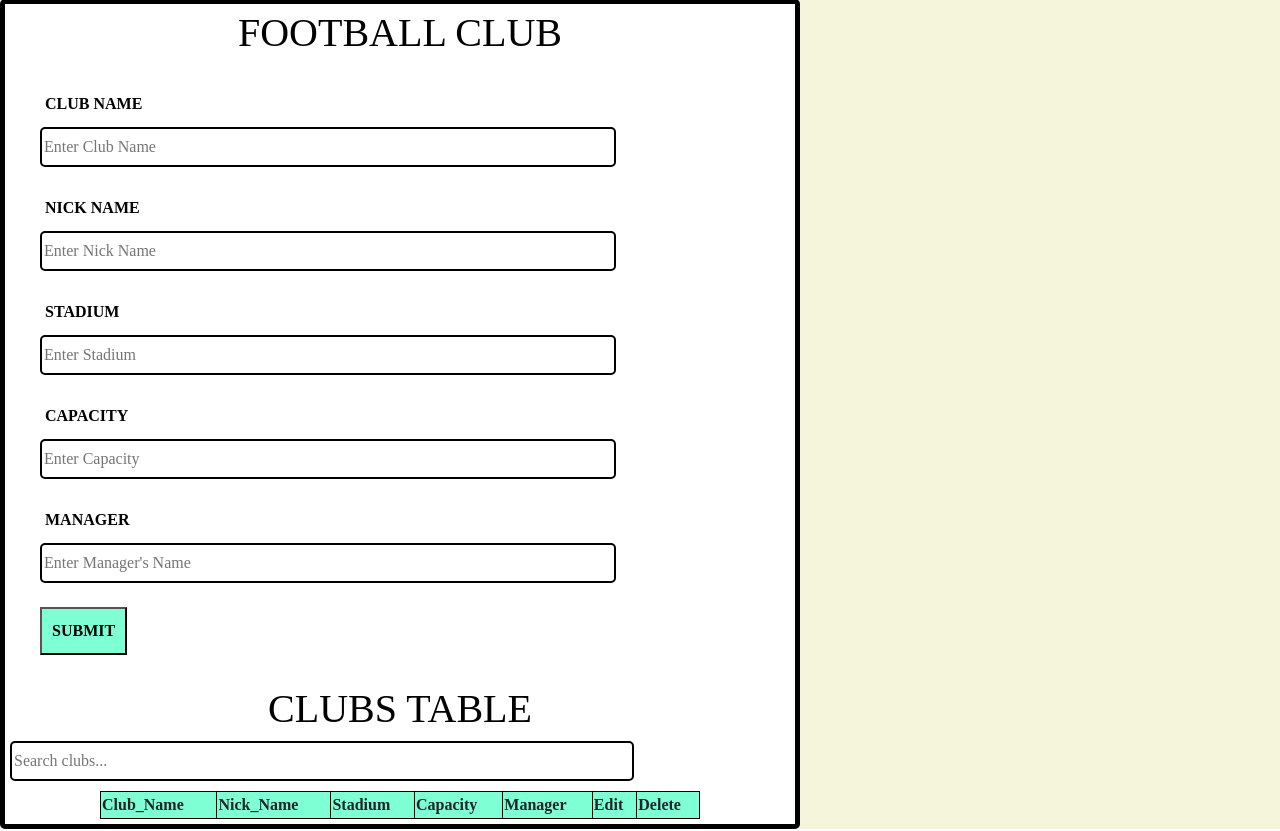
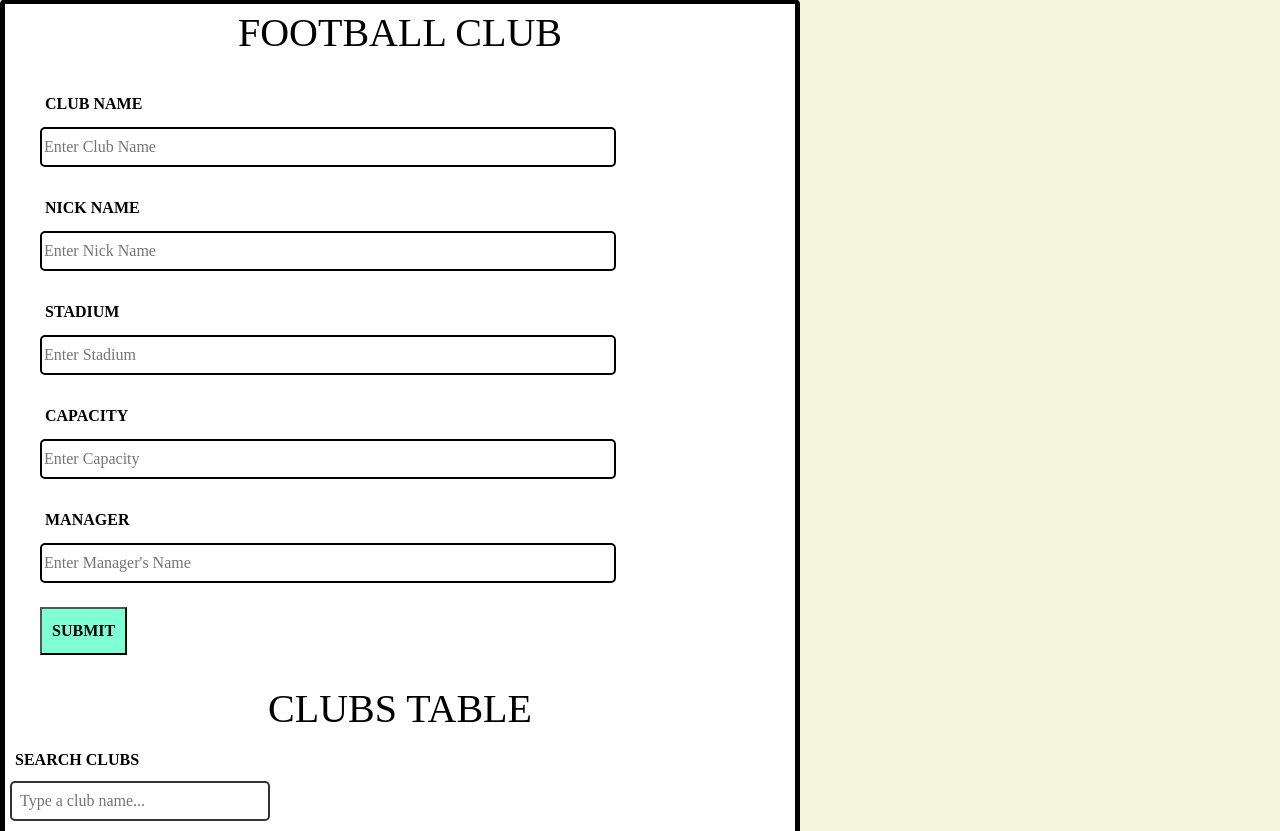
Before and after one commit to Shamirah08/football-league-management-system, a Django app: page /club/ in a window 1280 px wide. Shown: the part 67-898 px from the top of the page. Run offline with Django 5.2, Linux system fonts and the light colour scheme; the visitor is signed in with stand-in values (Sample User, id 1); data that the repository does not hold is empty.

Commit message:
Add JavaScript to club2.html

```diff
--- a/football_league_management_system/templates/club2.html
+++ b/football_league_management_system/templates/club2.html
@@ -110,19 +110,42 @@
             submitBtn.textContent = "SAVING...";
         });
 
-        // 2. Add a search box above the table (created by JS, no HTML change needed)
+        // 2. Visible search box above the table
         const wrap = document.querySelector(".wrap");
+        const searchLabel = document.createElement("label");
+        searchLabel.textContent = "SEARCH CLUBS";
+        searchLabel.style.display = "block";
+        searchLabel.style.margin = "10px 0 4px";
+
         const search = document.createElement("input");
         search.type = "text";
-        search.placeholder = "Search clubs...";
-        search.style.marginBottom = "10px";
+        search.id = "clubSearch";
+        search.placeholder = "Type a club name...";
+        search.style.cssText =
+            "display:block; width:260px; padding:8px; margin-bottom:10px; " +
+            "border:2px solid #333; background:#fff; color:#000; font-size:16px;";
+
+        wrap.parentNode.insertBefore(searchLabel, wrap);
         wrap.parentNode.insertBefore(search, wrap);
+
+        // "No clubs found" message
+        const noResults = document.createElement("p");
+        noResults.textContent = "No clubs found.";
+        noResults.style.display = "none";
+        noResults.style.color = "red";
+        wrap.parentNode.insertBefore(noResults, wrap.nextSibling);
 
         search.addEventListener("input", function () {
             const term = search.value.trim().toLowerCase();
+            let visible = 0;
+
             tbody.querySelectorAll("tr").forEach(function (row) {
-                row.style.display = row.textContent.toLowerCase().includes(term) ? "" : "none";
+                const match = row.textContent.toLowerCase().includes(term);
+                row.style.display = match ? "" : "none";
+                if (match) visible++;
             });
+
+            noResults.style.display = visible === 0 ? "block" : "none";
         });
     });
 </script>
```
